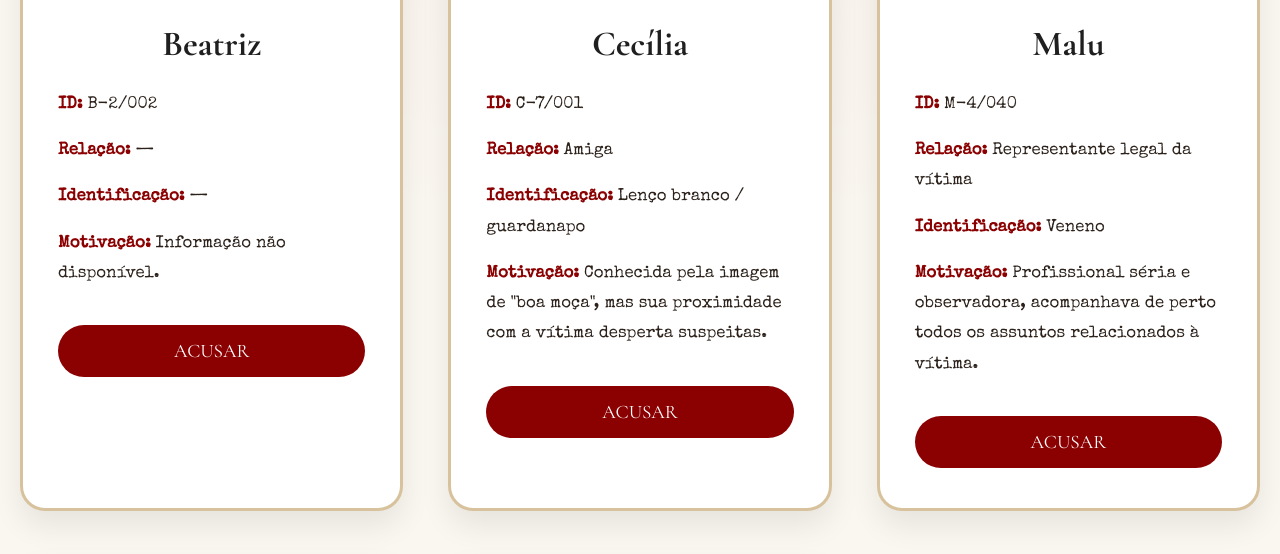
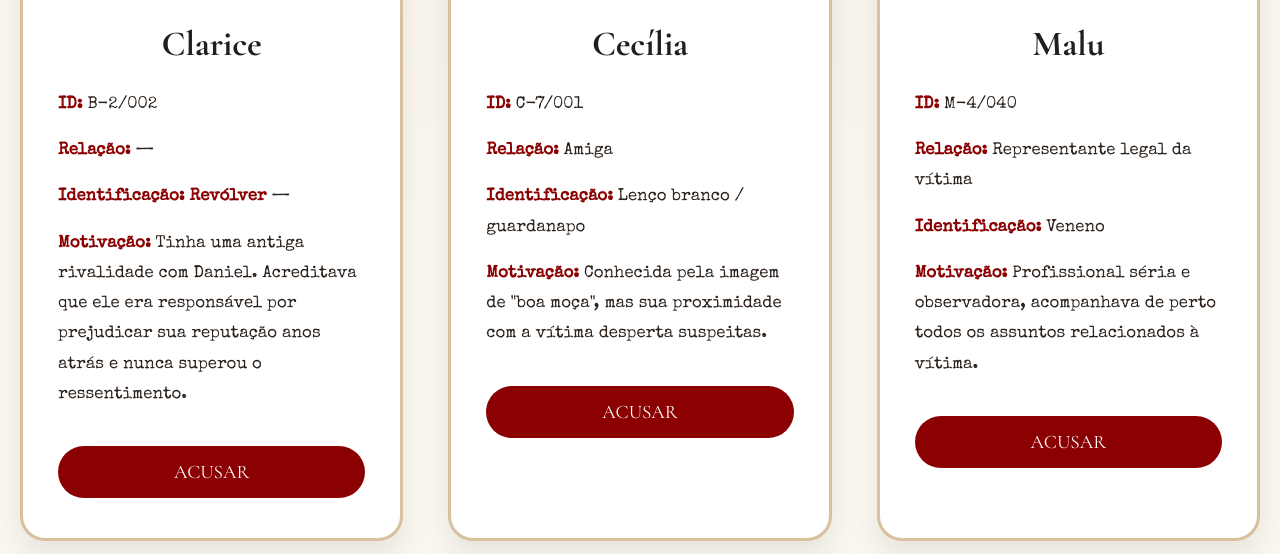
Before and after one commit to lianeiv/mostra, a website: page public/suspeitas.html in a window 1280 px wide. Shown: the part 609-1163 px from the top of the page. Drawn offline with nearby package versions, Linux system fonts and the light colour scheme.

Commit message:
att a ficha da clarice

```diff
--- a/public/suspeitas.html
+++ b/public/suspeitas.html
@@ -32,7 +32,7 @@
 
         <img src="images/bia.png" alt="Foto de Beatriz">
 
-        <h3>Beatriz</h3>
+        <h3>Clarice</h3>
 
         <div class="card-info">
 
@@ -40,11 +40,11 @@
 
             <p><strong>Relação:</strong> —</p>
 
-            <p><strong>Identificação:</strong> —</p>
+            <p><strong>Identificação: Revólver</strong> —</p>
 
-            <p><strong>Motivação:</strong> Informação não disponível.</p>
+            <p><strong>Motivação:</strong> Tinha uma antiga rivalidade com Daniel. Acreditava que ele era responsável por prejudicar sua reputação anos atrás e nunca superou o ressentimento.</p>
 
-            <button class="vote-btn" onclick="votar('Beatriz')">
+            <button class="vote-btn" onclick="votar('Clarice')">
                 ACUSAR
             </button>
 
```
